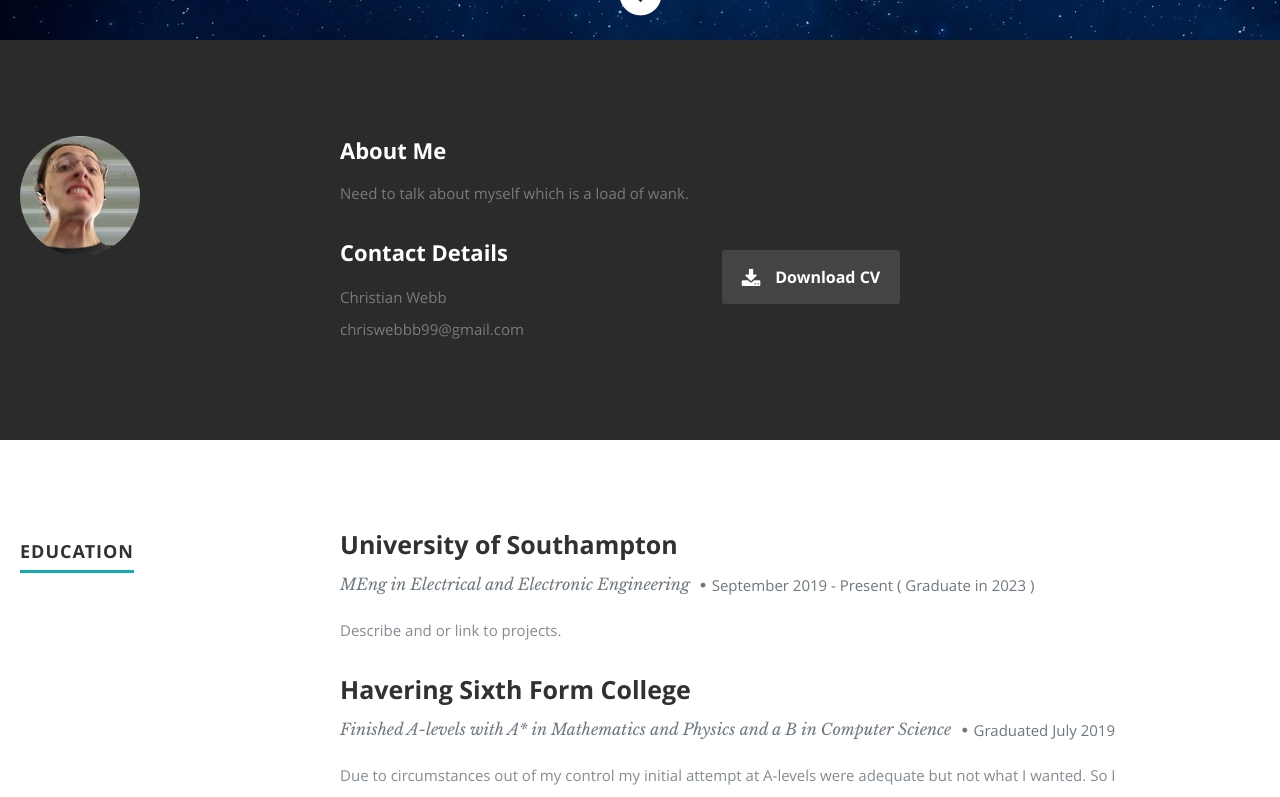
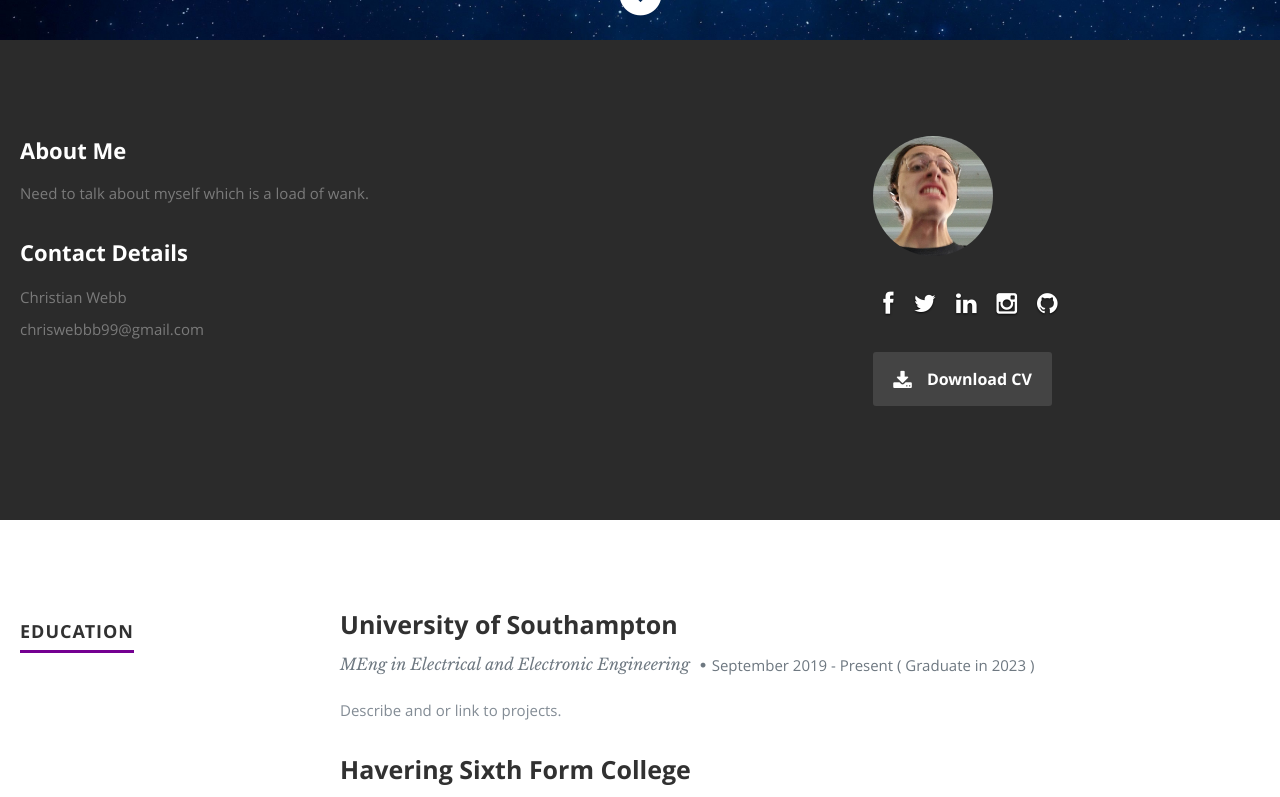
Before and after one commit to chriswebbb/Website, a React (Create React App) app in the folder my-react-app-two/: page / in a window 1280 px wide. Shown: the part 760-1557 px from the top of the page. Built offline with nearby package versions, Linux system fonts and the light colour scheme.

Commit message:
added shadows to work, have a typewriter header

```diff
--- a/my-react-app-two/public/css/default.css
+++ b/my-react-app-two/public/css/default.css
@@ -87,7 +87,7 @@ pre {
    word-wrap: break-word;
 }
 
-blockquote, q { quotes: &#8220 &#8220; }
+blockquote, q { quotes: #8220 #8220; }
 
 blockquote:before, blockquote:after,
 q:before, q:after {
@@ -590,6 +590,26 @@ input[type="checkbox"] { display: inline; }
    gutter = 40px.
 /* ------------------------------------------------------------------ */
 
+.grid-container{
+   display: grid;
+   border: 1px solid #ebeeee;
+   margin: auto;
+   max-width: 1500px;
+   grid-template-columns: auto auto auto;
+   grid-template-rows: auto auto auto auto;
+   justify-content: space-evenly;
+   grid-gap: 20px;
+   background-color: #ebeeee;
+   padding: 10px;
+}
+
+.grid-style{
+   background-color: #ebeeee;
+   background: #ffffff;
+   border: 1px solid rgb(139, 139, 139);
+   box-shadow: 0 4px 8px 0 rgba(0, 0, 0, 0.2), 0 6px 20px 0 rgba(0, 0, 0, 0.19);
+   padding: 5px;
+}
 
 /* default for the whole site
 --------------------------------------------------------------- */
@@ -619,25 +639,7 @@ input[type="checkbox"] { display: inline; }
     clear: both;
 }
 
-.grid-container{
-   display: grid;
-   border: 1px solid #ebeeee;
-   margin: auto;
-   max-width: 1500px;
-   grid-template-columns: auto auto auto;
-   grid-template-rows: auto auto auto auto;
-   justify-content: space-evenly;
-   grid-gap: 20px;
-   background-color: #ebeeee;
-   padding: 10px;
-}
 
-.grid-style{
-   background-color: #ebeeee;
-   background: #ffffff;
-   border: 1px solid rgb(139, 139, 139);
-   padding: 5px;
-}
 
 .column, .columns {
    position: relative;
--- a/my-react-app-two/public/css/layout.css
+++ b/my-react-app-two/public/css/layout.css
@@ -97,7 +97,7 @@ header .social li {
    padding: 0;
 }
 header .social li a { color: #fff; }
-header .social li a:hover { color: #11ABB0; }
+header .social li a:hover { color: #740091; }
 
 /* scrolldown link */
 header .scrolldown a {
@@ -120,6 +120,19 @@ header .scrolldown a {
    transition: all .3s ease-in-out;
 }
 header .scrolldown a:hover { color: #000000; }
+
+.anim-typewriter{
+   animation: typewriter 4s steps(44) 1s 1 normal both,
+              blinkTextCursor 500ms steps(44) infinite normal;
+ }
+ @keyframes typewriter{
+   from{width: 0;}
+   to{width: 24em;}
+ }
+ @keyframes blinkTextCursor{
+   from{border-right-color: rgba(255,255,255,.75);}
+   to{border-right-color: transparent;}
+ }
 
 .defaultText {
    color: rgb(0, 0, 0);
@@ -204,6 +217,7 @@ ul#nav li.current a { color: #F06000; }
 #about a, #about a:visited  { color: #fff; }
 #about a:hover, #about a:focus { color: #11ABB0; }
 
+
 #about h2 {
    font: 22px/30px 'opensans-bold', sans-serif;
    color: #fff;
@@ -218,6 +232,7 @@ ul#nav li.current a { color: #F06000; }
    width: 120px;
    height: 120px;
    border-radius: 100%;
+   margin-bottom: 20px;
 }
 #about .contact-details { width: 41.66667%; }
 #about .download {
@@ -237,6 +252,19 @@ ul#nav li.current a { color: #F06000; }
    margin-right: 15px;
    font-size: 20px;
 }
+
+#about .social {
+   margin-top: 10px;
+   font-size: 24px;
+   text-shadow: 0px 1px 2px rgba(0, 0, 0, .8);
+}
+#about .social li {
+   display: inline-block;
+   margin: 0 10px;
+   padding: 0;
+}
+#about .social li a { color: #fff; }
+#about .social li a:hover { color: #740091; }
 
 
 /* ------------------------------------------------------------------ */
@@ -259,7 +287,7 @@ ul#nav li.current a { color: #F06000; }
    letter-spacing: 1px;
 }
 #cv h1 span {
-   border-bottom: 3px solid #11ABB0;
+   border-bottom: 3px solid #740091;
    padding-bottom: 6px;
 }
 #cv h3 {
--- a/my-react-app-two/public/portfolioData.json
+++ b/my-react-app-two/public/portfolioData.json
@@ -94,7 +94,7 @@
         "category": "C",
         "image": "tesseract.gif",
         "url": "https://github.com/chriswebbb/GameEngine-Using-C-and-OpenGL",
-        "description":"My own custom OpenGL framework to allow easy GPU rendering. This cube was created with said framework along with using a brownian motion based fragment shader"
+        "description":"My own custom OpenGL framework to allow easy GPU rendering. This cube was created with said framework along with using a brownian motion based fragment shader."
       },
       {
         "title": "MIPS Emulator",
--- a/my-react-app-two/src/App.js
+++ b/my-react-app-two/src/App.js
@@ -50,12 +50,19 @@ class App extends Component {
         <About data={this.state.portfolioData.main}/>
         <CV data={this.state.portfolioData.cv}/>
         <Portfolio data={this.state.portfolioData.portfolio}/>
-        <References data={this.state.portfolioData.references}/>
-        <Contact data={this.state.portfolioData.main}/>
         <Footer data={this.state.portfolioData.main}/>
       </div>
     );
   }
 }
+/*
+<Header data={this.state.portfolioData.main}/>
+<About data={this.state.portfolioData.main}/>
+<CV data={this.state.portfolioData.cv}/>
+<Portfolio data={this.state.portfolioData.portfolio}/>
+<References data={this.state.portfolioData.references}/>
+<Contact data={this.state.portfolioData.main}/>
+<Footer data={this.state.portfolioData.main}/>
+*/
 
 export default App;
--- a/my-react-app-two/src/Components/About.js
+++ b/my-react-app-two/src/Components/About.js
@@ -16,15 +16,19 @@ class About extends Component {
       var cvDownoad = this.props.data.cvDownoad;
     }
 
+    if(this.props.data){
+      var networks= this.props.data.social.map(function(network){
+         return <li key={network.name}><a href={network.url}><i className={network.className}></i></a></li>
+       })
+     }
+
+
     return (
       <section id="about">
+
       <div className="row">
-         <div className="three columns">
-            <img className="profile-pic"  src={profilepic} alt="Tim Baker Profile Pic" />
-         </div>
-         <div className="nine columns main-col">
+         <div className="eight columns main-col">
             <h2>About Me</h2>
-
             <p>{bio}</p>
             <div className="row">
                <div className="columns contact-details">
@@ -35,11 +39,21 @@ class About extends Component {
 					   </p>
                </div>
                <div className="columns download">
+               </div>
+            </div>
+         </div>
+         <div className="four columns">
+            <img className="profile-pic"  src={profilepic} alt="Profile Pic isn't loading" />
+            <div className="main-col">
+               <ul className="social">
+                  {networks}
+               </ul>
+            </div>
+            <div className="download">
                   <p>
                      <a href={cvDownoad} className="button"><i className="fa fa-download"></i>Download CV</a>
                   </p>
                </div>
-            </div>
          </div>
       </div>
 
--- a/my-react-app-two/src/Components/Footer.js
+++ b/my-react-app-two/src/Components/Footer.js
@@ -20,7 +20,6 @@ class Footer extends Component {
 
            <ul className="copyright">
               <li>&copy; Copyright 2021 Christian Webb</li>
-              <li>Template from <a title="Styleshout" href="http://www.styleshout.com/">Styleshout</a></li>
            </ul>
 
         </div>
--- a/my-react-app-two/src/Components/Header.js
+++ b/my-react-app-two/src/Components/Header.js
@@ -1,4 +1,60 @@
 import React, { Component } from 'react';
+
+var TxtType = function(el, toRotate, period) {
+   this.toRotate = toRotate;
+   this.el = el;
+   this.loopNum = 0;
+   this.period = parseInt(period, 10) || 2000;
+   this.txt = '';
+   this.tick();
+   this.isDeleting = false;
+};
+
+TxtType.prototype.tick = function() {
+   var i = this.loopNum % this.toRotate.length;
+   var fullTxt = this.toRotate[i];
+
+   if (this.isDeleting) {
+   this.txt = fullTxt.substring(0, this.txt.length - 1);
+   } else {
+   this.txt = fullTxt.substring(0, this.txt.length + 1);
+   }
+
+   this.el.innerHTML = '<span class="wrap">'+this.txt+'</span>';
+
+   var that = this;
+   var delta = 200 - Math.random() * 100;
+
+   if (this.isDeleting) { delta /= 2; }
+
+   if (!this.isDeleting && this.txt === fullTxt) {
+   delta = this.period;
+   this.isDeleting = true;
+   } else if (this.isDeleting && this.txt === '') {
+   this.isDeleting = false;
+   this.loopNum++;
+   delta = 500;
+   }
+
+   setTimeout(function() {
+   that.tick();
+   }, delta);
+};
+
+window.onload = function() {
+   var elements = document.getElementsByClassName('typewrite');
+   for (var i=0; i<elements.length; i++) {
+       var toRotate = elements[i].getAttribute('data-type');
+       var period = elements[i].getAttribute('data-period');
+       if (toRotate) {
+         new TxtType(elements[i], JSON.parse(toRotate), period);
+       }
+   }
+   var css = document.createElement("style");
+   css.type = "text/css";
+   css.innerHTML = ".typewrite > .wrap { border-right: 0.08em solid #fff}";
+   document.body.appendChild(css);
+};
 
 class Header extends Component {
   render() {
@@ -30,17 +86,14 @@ class Header extends Component {
             <li><a className="smoothscroll" href="#contact">Contact</a></li>
          </ul>
 
+
       </nav>
 
       <div className="row banner">
          <div className="banner-text">
-            <h1 className="responsive-headline"> {name}</h1>
-            <h3>An <span>{occupation}</span> based in the UK.
-            <br />{description}.</h3>
-            <hr />
-            <ul className="social">
-               {networks}
-            </ul>
+            <h1 href="" class="typewrite" data-period="2000" data-type='[ "Hi, Im Christian.", "An Electrical and Electronic engineer.", "This is my online portfolio." ]'>
+               <span class="wrap"></span>
+            </h1>
          </div>
       </div>
 
@@ -52,5 +105,20 @@ class Header extends Component {
     );
   }
 }
-
+/*
+<div className="row banner">
+<div className="banner-text">
+   <h1 href="" class="typewrite" data-period="2000" data-type='[ "Hi, Im Christian.", "I am an Electrical and Electronic engineer." ]'>
+      <span class="wrap"></span>
+   </h1>
+   <h1 className="responsive-headline"> {name}</h1>
+   <h3>An <span>{occupation}</span> based in the UK.
+   <br />{description}.</h3>
+   <hr />
+   <ul className="social">
+      {networks}
+   </ul>
+</div>
+</div>
+*/
 export default Header;
```
